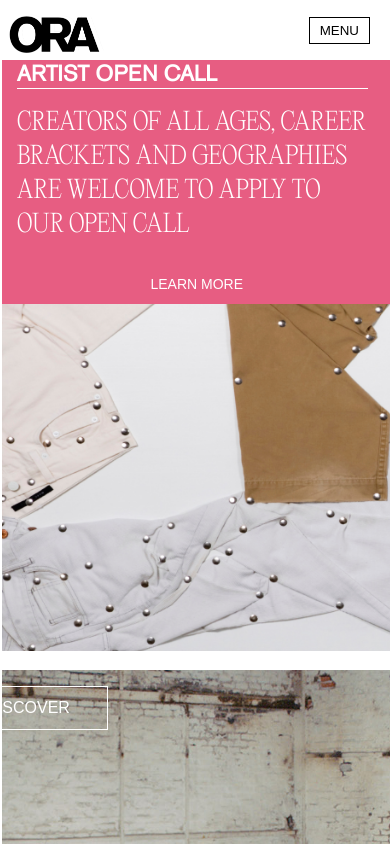
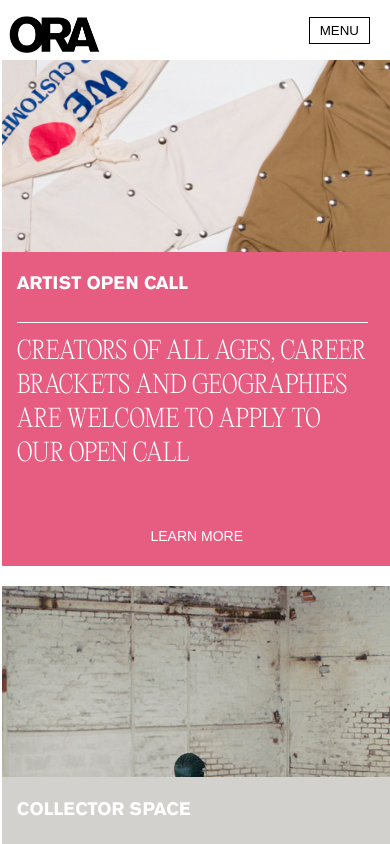
Before and after one commit to ORA-Arts/ora-prototype, a React (Create React App) app in the folder client/: page / in a window 390 px wide. Shown: the top 844 px of the page. Built offline with nearby package versions, Linux system fonts and the light colour scheme; no server answers.

Commit message:
homepage responsive

```diff
--- a/client/src/components/LandingPages/HomePage/HomePage.css
+++ b/client/src/components/LandingPages/HomePage/HomePage.css
@@ -1,15 +1,13 @@
 /* HOMEPAGE */
 /* Main container for images */
-
-
 
 #allImagesContainer {
   min-width: 96vw;
   display: flex;
   justify-content: space-between;
   text-decoration: none;
-  padding-bottom:25px;
-  margin-left:2vw;
+  padding-bottom: 25px;
+  margin-left: 2vw;
   padding-right: 20vw;
 }
 
@@ -17,64 +15,99 @@
   #allImagesContainer {
     display: flex;
     flex-direction: column;
-    padding-bottom: 250px;
+    padding-bottom: 260px;
   }
 }
 
 @media (max-width: 481px) {
-    #AOC{
-      background-color:#E75D82;
-      width:100vw;
+  #AOC, #CS, #SAAP{
+    width: 100vw;
+    padding-top: 5vw;
   }
-  #AOC h3{
+
+  #AOC {
+    background-color: #e75d82;
+  }
+
+  #CS {
+    background-color: #d2d1ce;
+
+  }
+  #SAAP {
+    background-color: #a89570;
+
+  }
+
+  #AOC h3, #CS h3, #SAAP h3 {
     display: block;
     border-top: 1.2px solid white;
-    font-family: 'editorial_newultralight';
+    font-family: "editorial_newultralight";
     font-size: 24px;
     color: white;
     margin-right: 15px;
     margin-left: 15px;
     width: 90vw;
+    margin-top: 5px;
+    padding-top: 10px;
+  }
+  #btnAOC, #btnCS, #btnSAAP{
+    color: white;
+    border: none;
+    align-self: center;
+    font-size: 14px;
     margin-top: 0;
-    padding-top: 15px;
+    margin-bottom: 10px;
+  }
+
+  #btnAOC{
+    background-color: #e75d82;
+  }
+  #btnCS {
+    background-color: #d2d1ce;
+  }
+
+  #btnSAAP {
+    background-color: #a89570;
+  }
+
+  .blurEffectHP, .imageContainer {
+    height: 60vh;
+    width: 100vw;
   }
 
   .blurEffectHP {
-    width: 100vw;
-    height: 70vh;
     display: flex;
     flex-direction: column;
     justify-content: flex-end;
   }
 
-  #btnAOC {
-    background-color:#E75D82;
+  #AOC p:before, #CS p:before, #SAAP p:before {
+    font-family: "akzidenz-grotesk_probold";
+    font-size: 18px;
     color: white;
-    border: none;
-    align-self: center;
-    font-size:14px;
-  }
-  .imageContainer h2{
-    display:none;
+    font-style: normal;
+    margin-left: 15px;
+    text-transform: uppercase;
   }
 
-  #AOC p:before{
+  #AOC p:before {
     content: "ARTIST OPEN CALL ";
-    font-family: "akzidenz-grotesk_proregular";
-    font-size: 22px;
-    color: white;
-    font-style: normal;
-    font-weight: 700;
-    line-height: 28px;
-    letter-spacing: 0em;
-    margin-left: 15px;
-    text-transform: uppercase;
-    padding-bottom: .5rem;
   }
 
+  #CS p:before {
+    content: "COLLECTOR SPACE";
   }
 
-.blurEffectHP p{
+  #SAAP p:before {
+    content: "SUPPORT AN ARTIST PROJECT";
+  }
+
+  .imageContainer h2 {
+    display: none;
+  }
+}
+
+.blurEffectHP p {
   font-size: 0;
   margin: 0;
   padding: 0;
@@ -114,54 +147,46 @@
 } */
 
 .blurEffectHP:hover #btnAOC {
-  background-color:#E75D82;
+  background-color: #e75d82;
   color: white;
   border: solid 1px white;
 }
 
-.blurEffectHP:hover #AOC{
-  background-color:#E75D82;
+.blurEffectHP:hover #AOC {
+  background-color: #e75d82;
   color: white;
 }
 
- #AOC{
+#AOC, #CS, #SAAP {
   display: flex;
   flex-direction: column;
   justify-content: space-between;
+  height:35vh;
+  max-height:50vh;
 }
 
 #btnCS:hover {
-  background-color:#D2D1CE;
+  background-color: #d2d1ce;
   color: white;
   border: solid 1px white;
 }
 
 .blurEffectHP:hover #CS {
-  background-color:#D2D1CE;
+  background-color: #d2d1ce;
   color: white;
 }
 
-#CS{
-  display: flex;
-  flex-direction: column;
-}
 
 #btnSAAP:hover {
-  background-color:#A89570;
+  background-color: #a89570;
   color: white;
   border: solid 1px white;
 }
 
 .blurEffectHP:hover #SAAP {
-  background-color:#A89570;
+  background-color: #a89570;
   color: white;
 }
-
-#SAAP{
-  display: flex;
-  flex-direction: column;
-}
-
 
 
 /* Position the text */
@@ -170,59 +195,52 @@
   font-size: 16px;
   text-decoration: none;
   margin-left: 15px;
-
 }
-  .blurEffectHP:hover h3{
+.blurEffectHP:hover h3 {
   display: block;
-    font-family: 'editorial_newultralight';
+  font-family: "editorial_newultralight";
   font-size: 24px;
   color: white;
   margin-right: 15px;
-    margin-left:15px;
+  margin-left: 15px;
 }
 
-  .imageContainer h3{
+.imageContainer h3 {
   display: none;
-
 }
 
-
-.btnHP{
+.btnHP {
   align-self: flex-end;
   margin-bottom: 15px;
   margin-right: 15px;
 }
 
-
 .textBlack {
-
   text-decoration: none;
 }
 .textWhite {
-
   text-decoration: none;
 }
 
-
 /* Handle the images */
 
-  .imageContainer{
+.imageContainer {
   display: block;
   height: 85vh;
   width: 31.1vw;
-    margin: 0 5px;;
+  margin: 0 5px;
 }
 
 @media (max-width: 481px) {
   .imageContainer{
     width: 100vw;
-      height: 70vh;
+    height: 60vh;
     margin-bottom: 5vw;
     display: block;
     margin-left: -6px;
   }
 }
-
+@media (min-width: 480px) {
   .blurEffectHP {
     display: block;
     height: 85vh;
@@ -231,38 +249,37 @@
     flex-direction: column;
     justify-content: space-between;
   }
+}
 
-  .blurEffectHP:hover{
+.blurEffectHP:hover {
   backdrop-filter: blur(0px);
 }
 
-  .imageContainer h2{
+.imageContainer h2 {
   visibility: visible;
 }
 
-
 #imageLeft {
-  background-image: url('../../../images/HOMEPAGE\ 1.png');
+  background-image: url("../../../images/HOMEPAGE\ 1.png");
   background-repeat: no-repeat;
   background-size: cover;
   display: block;
   background-position: center;
 }
 
-#imageMiddle{
+#imageMiddle {
   background-image: url("../../../images/HOMEPAGE\ 2.jpg");
   background-repeat: no-repeat;
   background-size: cover;
   background-position: center;
-
 }
 
-#imageRight{
+#imageRight {
   background-image: url("../../../images/HOMEPAGE\ 3.png");
   background-position: center;
   background-size: cover;
 }
 
-.textWhite{
+.textWhite {
   color: white;
 }
--- a/client/src/components/LogInModal/LogInModal.css
+++ b/client/src/components/LogInModal/LogInModal.css
@@ -69,6 +69,7 @@
   font-size: 16px;
   line-height: 21px;
   text-align: center;
+  border: 1px solid black;
 }
 
 input::placeholder {
--- a/client/src/components/SignUpModal/SignUpModal.css
+++ b/client/src/components/SignUpModal/SignUpModal.css
@@ -66,6 +66,7 @@
   font-size: 16px;
   line-height: 21px;
   text-align: center;
+  border: 1px solid black;
 }
 
 #selectUser {
```
Lines whose indentation alone changed are shown as unchanged.
